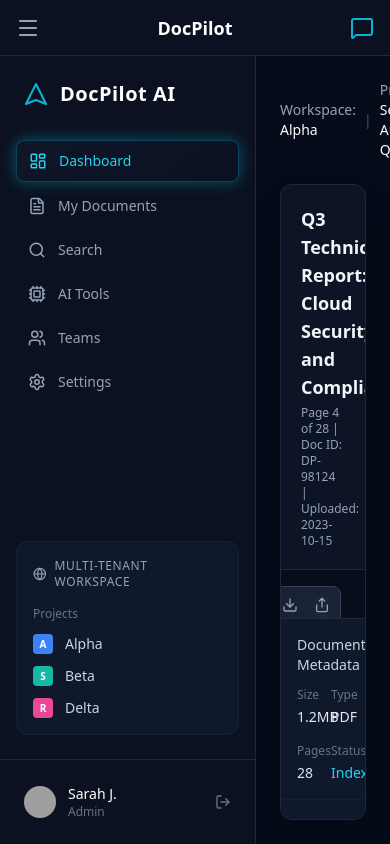
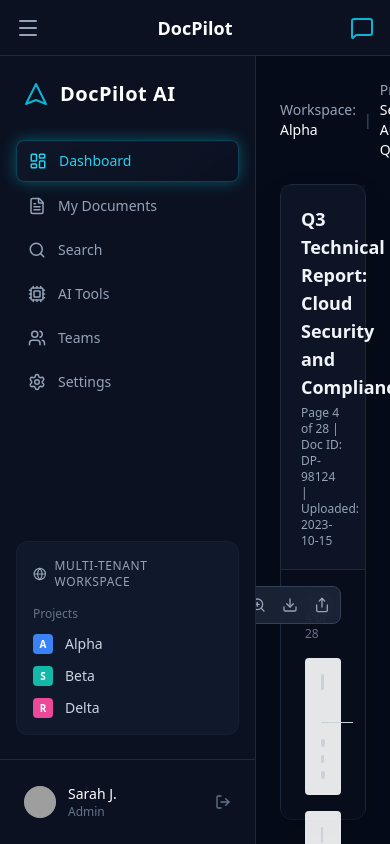
Before and after one commit to PJain7988/Docpilot-rag-chatbot, a React (Vite) app in the folder frontend/: page / in a window 390 px wide. Built offline with nearby package versions, Linux system fonts and the light colour scheme; grey boxes are pictures that could not be loaded.

Commit message:
Fix mobile scroll and add interactive Zoom in MainPanel

```diff
--- a/frontend/src/components/MainPanel/MainPanel.tsx
+++ b/frontend/src/components/MainPanel/MainPanel.tsx
@@ -1,3 +1,4 @@
+import { useState } from 'react';
 import { Search, Bell, ZoomIn, ZoomOut, Download, Share } from 'lucide-react';
 import { AreaChart, Area, ResponsiveContainer } from 'recharts';
 
@@ -22,8 +23,10 @@ const dummyData2 = [
 ];
 
 export const MainPanel = () => {
+  const [zoom, setZoom] = useState(1);
+
   return (
-    <div className="flex-1 flex flex-col h-full bg-slate-950 p-6 overflow-hidden">
+    <div className="flex-1 flex flex-col h-full bg-slate-950 p-6 overflow-y-auto md:overflow-hidden">
 
       {/* Top Navigation */}
       <div className="flex items-center justify-between mb-6">
@@ -39,7 +42,7 @@ export const MainPanel = () => {
       </div>
 
       {/* Main Content Area */}
-      <div className="flex-1 flex flex-col min-h-0 bg-slate-900 border border-slate-800 rounded-xl overflow-hidden shadow-2xl">
+      <div className="flex-1 flex flex-col min-h-0 bg-slate-900 border border-slate-800 rounded-xl overflow-visible md:overflow-hidden shadow-2xl">
 
         {/* Document Header */}
         <div className="p-5 border-b border-slate-800 flex flex-col shrink-0 bg-slate-850/50">
@@ -50,18 +53,21 @@ export const MainPanel = () => {
         </div>
 
         {/* Document Viewer (Placeholder Grid) */}
-        <div className="flex-1 p-6 overflow-y-auto relative bg-slate-950/50">
+        <div className="flex-1 p-6 overflow-visible md:overflow-y-auto relative bg-slate-950/50">
           {/* Toolbar */}
           <div className="absolute top-4 right-6 flex items-center gap-2 bg-slate-800/80 backdrop-blur border border-slate-700 p-1.5 rounded-lg z-10 text-slate-400">
-            <button className="p-1 hover:text-white hover:bg-slate-700 rounded transition-colors"><ZoomOut size={16} /></button>
-            <button className="p-1 hover:text-white hover:bg-slate-700 rounded transition-colors"><ZoomIn size={16} /></button>
-            <button className="p-1 hover:text-white hover:bg-slate-700 rounded transition-colors"><Download size={16} /></button>
-            <button className="p-1 hover:text-white hover:bg-slate-700 rounded transition-colors"><Share size={16} /></button>
+            <button onClick={() => setZoom(z => Math.max(z - 0.2, 0.5))} className="p-1 hover:text-white hover:bg-slate-700 rounded transition-colors"><ZoomOut size={16} /></button>
+            <button onClick={() => setZoom(z => Math.min(z + 0.2, 2))} className="p-1 hover:text-white hover:bg-slate-700 rounded transition-colors"><ZoomIn size={16} /></button>
+            <button onClick={() => alert('Download mockup clicked')} className="p-1 hover:text-white hover:bg-slate-700 rounded transition-colors"><Download size={16} /></button>
+            <button onClick={() => alert('Share mockup clicked')} className="p-1 hover:text-white hover:bg-slate-700 rounded transition-colors"><Share size={16} /></button>
           </div>
 
           <div className="text-xs text-slate-500 mb-4">Page 4 of 28</div>
 
-          <div className="grid grid-cols-1 md:grid-cols-2 gap-4 max-w-4xl mx-auto opacity-90 hover:opacity-100 transition-opacity">
+          <div
+            className="grid grid-cols-1 md:grid-cols-2 gap-4 max-w-4xl mx-auto opacity-90 hover:opacity-100 transition-transform origin-top duration-300"
+            style={{ transform: `scale(${zoom})` }}
+          >
             {/* Page 1 Mock */}
             <div className="bg-white rounded p-4 aspect-[1/1.4] shadow-sm flex flex-col">
                <div className="h-4 bg-slate-200 rounded w-3/4 mb-6"></div>
```
